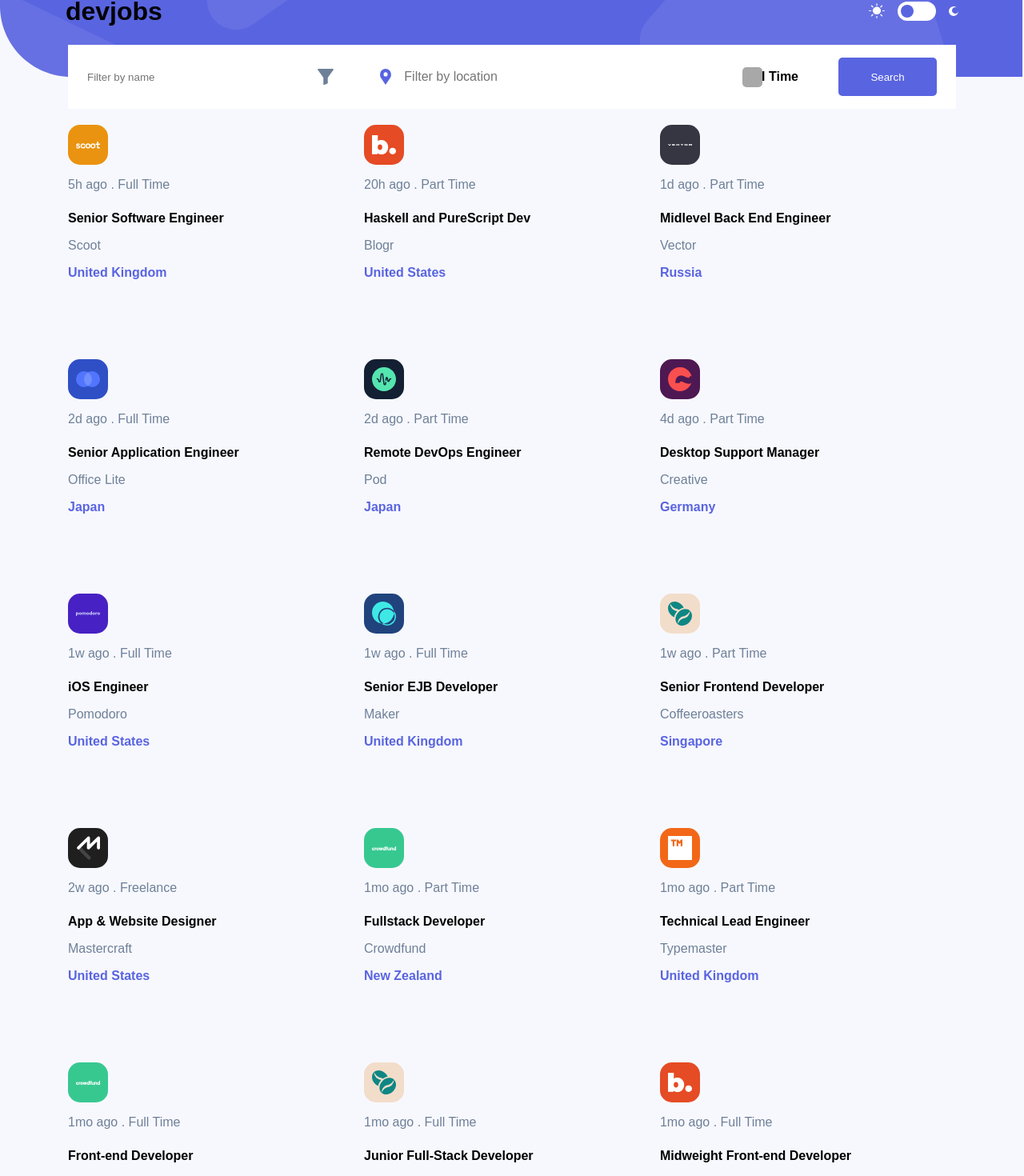
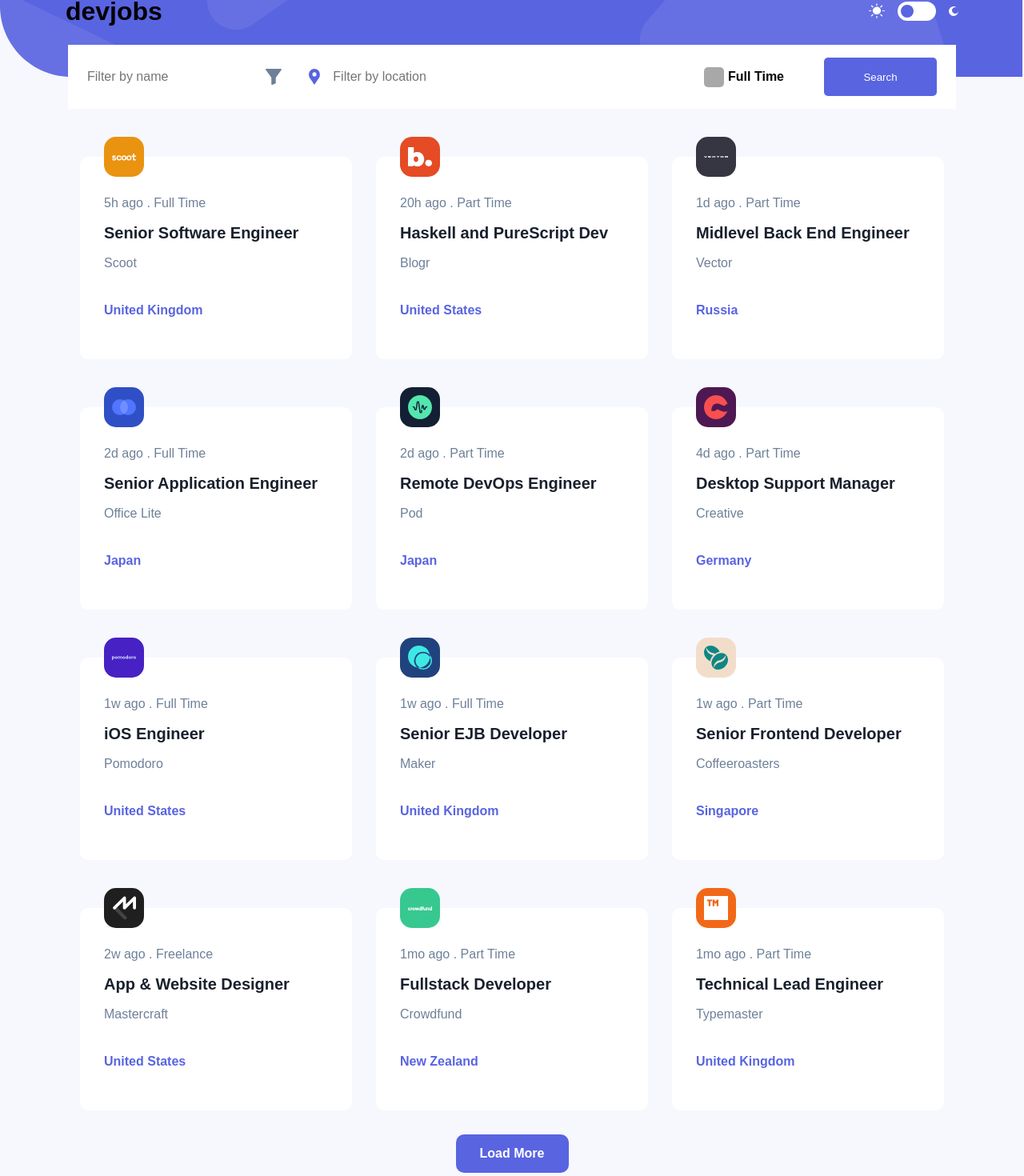
Before and after one commit to Cvellle/Dev-Jobs-Quantox, a React (Create React App) app: page / in a window 1280 px wide. Shown: the part 46-1516 px from the top of the page at 80% size. Built offline with nearby package versions, Linux system fonts and the light colour scheme.

Commit message:
load more and multiple filter finished

```diff
--- a/src/App.css
+++ b/src/App.css
@@ -283,7 +283,7 @@
 }
 @media screen and (min-width: 768px) {
   .jobs .wrapper .search-bar .left {
-    flex: 0 0 33%;
+    flex: 0 0 25%;
     margin-top: 0;
   }
 }
@@ -292,6 +292,16 @@
   align-items: center;
   justify-content: space-between;
   width: 100%;
+}
+.jobs .wrapper .search-bar .left div input {
+  font-size: 16px;
+  line-height: 20px;
+  height: 100%;
+}
+@media screen and (min-width: 768px) {
+  .jobs .wrapper .search-bar .left div input {
+    width: 17.4479166667vw;
+  }
 }
 .jobs .wrapper .search-bar .left div span {
   display: inline-block;
@@ -324,6 +334,7 @@
     width: unset;
     background-color: transparent;
     display: block;
+    padding: 0 24px 0 0;
   }
 }
 .jobs .wrapper .search-bar .right .inner-wrapper {
@@ -370,8 +381,12 @@
 .jobs .wrapper .search-bar .right .inner-wrapper .location input {
   font-size: 16px;
   line-height: 20px;
-  height: 72px;
-  width: 22.3958333333vw;
+  height: 80px;
+}
+@media screen and (min-width: 768px) {
+  .jobs .wrapper .search-bar .right .inner-wrapper .location input {
+    width: 17.4479166667vw;
+  }
 }
 .jobs .wrapper .search-bar .right .inner-wrapper .full-time {
   height: 19.2vw;
@@ -388,6 +403,7 @@
     width: auto;
     height: auto;
     margin-left: auto;
+    margin-right: 10px;
   }
 }
 @media screen and (min-width: 1280px) {
@@ -400,6 +416,11 @@
     display: none;
   }
 }
+@media screen and (min-width: 768px) {
+  .jobs .wrapper .search-bar .right .inner-wrapper .full-time span.text {
+    margin: 0 0 0 30px;
+  }
+}
 .jobs .wrapper .search-bar .right .inner-wrapper button {
   width: 100%;
   height: 50px;
@@ -410,31 +431,44 @@
 }
 @media screen and (min-width: 768px) {
   .jobs .wrapper .search-bar .right .inner-wrapper button {
-    width: 123px;
+    width: 80px;
     height: 48px;
     margin-top: unset;
+  }
+}
+@media screen and (min-width: 1280px) {
+  .jobs .wrapper .search-bar .right .inner-wrapper button {
+    width: 141px;
+    height: 48px;
   }
 }
 .jobs .wrapper .list-wrapper {
   display: flex;
   flex-wrap: wrap;
-  justify-content: safe;
+  padding-top: 30px;
 }
 .jobs .wrapper .list-wrapper .list-item {
   flex: 100%;
   margin: 20px 0;
   border-radius: 5px;
+  background-color: #fff;
+  border-radius: 10px;
+  padding: 30px;
 }
 @media screen and (min-width: 768px) {
   .jobs .wrapper .list-wrapper .list-item {
-    flex: 50%;
+    flex: 0 0 calc(50% - 30px);
+    margin: 30px 15px;
     height: 253px;
   }
 }
 @media screen and (min-width: 1280px) {
   .jobs .wrapper .list-wrapper .list-item {
-    flex: 0 0 33.333%;
+    flex: 0 0 calc(33.333% - 30px);
   }
+}
+.jobs .wrapper .list-wrapper .list-item .img-container {
+  margin-top: -55px;
 }
 .jobs .wrapper .list-wrapper .list-item .img-container .img1 {
   display: block;
@@ -446,11 +480,15 @@
   border-radius: 15px;
 }
 .jobs .wrapper .list-wrapper .list-item .img-container + div {
-  margin-top: 16px;
+  margin-top: 24px;
   color: #6e8098;
 }
 .jobs .wrapper .list-wrapper .list-item h4 {
-  margin-top: 24px;
+  margin-top: 16px;
+  font-weight: bold;
+  font-size: 20px;
+  line-height: 25px;
+  color: #19202d;
 }
 .jobs .wrapper .list-wrapper .list-item h4 + div {
   margin-top: 16px;
@@ -458,7 +496,7 @@
 }
 .jobs .wrapper .list-wrapper .list-item strong {
   display: block;
-  margin-top: 16px;
+  margin-top: 41px;
   color: #5964e0;
   font-weight: 700;
 }
@@ -520,5 +558,21 @@
   -ms-transform: rotate(45deg);
   transform: rotate(45deg);
 }
+.jobs .more {
+  width: 100%;
+}
+.jobs .more button {
+  width: 141px;
+  height: 48px;
+  background-color: #5964e0;
+  border-radius: 10px;
+  color: #fff;
+  font-weight: bold;
+  font-size: 16px;
+  line-height: 20px;
+  margin: auto;
+  display: block;
+  margin-bottom: 100px;
+}
 
 /*# sourceMappingURL=App.css.map */
--- a/src/assets/styles/dashboard.scss
+++ b/src/assets/styles/dashboard.scss
@@ -36,7 +36,7 @@
         margin-bottom: vwm(32);
 
         @include tablet {
-          flex: 0 0 33%;
+          flex: 0 0 25%;
           margin-top: 0;
         }
 
@@ -45,6 +45,16 @@
           align-items: center;
           justify-content: space-between;
           width: 100%;
+
+          input {
+            font-size: 16px;
+            line-height: 20px;
+            height: 100%;
+
+            @include tablet {
+              width: vwt(134);
+            }
+          }
 
           span {
             display: inline-block;
@@ -64,7 +74,6 @@
         left: 0;
         height: 100vh;
         width: 100vw;
-        // display: none;
         justify-content: center;
         align-content: center;
         align-items: center;
@@ -80,6 +89,7 @@
           width: unset;
           background-color: transparent;
           display: block;
+          padding: 0 24px 0 0;
         }
 
         & .inner-wrapper {
@@ -125,8 +135,11 @@
             input {
               font-size: 16px;
               line-height: 20px;
-              height: 72px;
-              width: vwt(172);
+              height: 80px;
+
+              @include tablet {
+                width: vwt(134);
+              }
             }
           }
 
@@ -144,6 +157,7 @@
               width: auto;
               height: auto;
               margin-left: auto;
+              margin-right: 10px;
             }
 
             @include desktop {
@@ -153,6 +167,12 @@
             span.only {
               @include tablet {
                 display: none;
+              }
+            }
+
+            span.text {
+              @include tablet {
+                margin: 0 0 0 30px;
               }
             }
           }
@@ -166,9 +186,14 @@
             margin-top: auto;
 
             @include tablet {
-              width: 123px;
+              width: 80px;
               height: 48px;
               margin-top: unset;
+            }
+
+            @include desktop {
+              width: 141px;
+              height: 48px;
             }
           }
         }
@@ -178,23 +203,28 @@
     & .list-wrapper {
       display: flex;
       flex-wrap: wrap;
-      justify-content: safe;
+      padding-top: 30px;
 
       & .list-item {
         flex: 100%;
         margin: 20px 0;
         border-radius: 5px;
+        background-color: #fff;
+        border-radius: 10px;
+        padding: 30px;
 
         @include tablet {
-          flex: 50%;
+          flex: 0 0 calc(50% - 30px);
+          margin: 30px 15px;
           height: 253px;
         }
 
         @include desktop {
-          flex: 0 0 33.333%;
+          flex: 0 0 calc(33.333% - 30px);
         }
 
         & .img-container {
+          margin-top: calc(-55px);
           & .img1 {
             display: block;
             height: 50px;
@@ -206,12 +236,16 @@
           }
         }
         & .img-container + div {
-          margin-top: 16px;
+          margin-top: 24px;
           color: #6e8098;
         }
 
         h4 {
-          margin-top: 24px;
+          margin-top: 16px;
+          font-weight: bold;
+          font-size: 20px;
+          line-height: 25px;
+          color: #19202d;
         }
 
         h4 + div {
@@ -221,7 +255,7 @@
 
         & strong {
           display: block;
-          margin-top: 16px;
+          margin-top: 41px;
           color: #5964e0;
           font-weight: 700;
         }
@@ -301,4 +335,22 @@
     -ms-transform: rotate(45deg);
     transform: rotate(45deg);
   }
+
+  & .more {
+    width: 100%;
+
+    & button {
+      width: 141px;
+      height: 48px;
+      background-color: #5964e0;
+      border-radius: 10px;
+      color: #fff;
+      font-weight: bold;
+      font-size: 16px;
+      line-height: 20px;
+      margin: auto;
+      display: block;
+      margin-bottom: 100px;
+    }
+  }
 }
--- a/src/features/jobsList/components/jobsList.js
+++ b/src/features/jobsList/components/jobsList.js
@@ -1,30 +1,40 @@
-import React, { useEffect, useState } from "react";
+import React, { useState } from "react";
 
 import { Store } from "../../../store/store";
-import { getData } from "../api/getJobs";
 
 const JobsList = () => {
   const { state, dispatch } = React.useContext(Store);
+  const [sliceList, setSliceList] = useState(12);
 
-  // useEffect(() => {
-
-  // }, []);
+  // increment slice of jobs array
+  const loadMore = () => {
+    setSliceList(sliceList + 6);
+  };
 
   return (
     <div className="list-wrapper">
-      {state.jobsData.map((el) => {
-        return <ListItem key={el.id.toString()} elData={el} />;
-      })}
+      {(!state.search ? state.jobsData : state.filtered)
+        .slice(0, sliceList)
+        .map((el) => {
+          return <ListItem key={el.id.toString()} elData={el} />;
+        })}
+      <div className="more">
+        {(state.filtered.length === 0 || state.filtered.length === state.jobsData.length) && sliceList < state.jobsData.length && <button onClick={loadMore}>Load More</button>}
+      </div>
     </div>
   );
 };
+
 const ListItem = ({ elData }) => {
   return (
     <div className="list-item">
       <div className="img-container">
         <span
           className="img1"
-          style={{ backgroundColor: elData.logoBackground, backgroundImage: "url(" + elData.logo + ")"}}
+          style={{
+            backgroundColor: elData.logoBackground,
+            backgroundImage: "url(" + elData.logo + ")",
+          }}
         ></span>
       </div>
       <div>
--- a/src/features/jobsList/components/searchBar.js
+++ b/src/features/jobsList/components/searchBar.js
@@ -4,13 +4,6 @@
 
 const SearchBar = () => {
   const { state, dispatch } = useContext(Store);
-  const [filtered, setFiltered] = useState([]);
-  const [filterBy, setFilterBy] = useState({
-    contract: false,
-    name: "",
-    location: "",
-    lastFiltered: "",
-  });
 
   const addFilter = (e) => {
     const current = e.currentTarget;
@@ -19,25 +12,22 @@
         ? "Full Time"
         : ""
       : current.value;
-    setFilterBy({
-      ...filterBy,
-      [current.name]: newFilter,
-      lastFiltered: current.name,
-    });
-    return filterBy;
-  };
 
-  useEffect(() => {
     dispatch({
       type: "NEW_FILTER",
       payload: {
-        filterProp: filterBy?.lastFiltered,
-        filterBy:
-          filterBy?.lastFiltered &&
-          filterBy[filterBy.lastFiltered].toLowerCase(),
+        filterProp: current.name,
+        filterBy: newFilter.toLowerCase(),
       },
     });
-  }, [filterBy]);
+  };
+
+  const startSearch = () => {
+    dispatch({
+      type: "SET_SEARCH",
+      payload: true
+    });
+  };
 
   useEffect(() => {
     dispatch({
@@ -45,15 +35,16 @@
     });
   }, [state.filterState.filtered]);
 
-  useEffect(() => {
-    console.log(state.filtered);
-  }, [state.filtered]);
-
   return (
     <div className="search-bar">
       <div className="left">
         <div className="name">
-          <input placeholder="Filter by name" onInput={addFilter} type="text" name="name" />
+          <input
+            placeholder="Filter by name"
+            onInput={addFilter}
+            type="text"
+            name="position, company"
+          />
           <span className="icon1"></span>
         </div>
       </div>
@@ -75,10 +66,11 @@
               defaultChecked={false}
               name="contract"
             />
-            Full Time <span className="only">Only</span>
+            <span className="text">Full Time</span>
+            <span className="only">Only</span>
             <span className="checkmark"></span>
           </label>
-          <button>Search</button>
+          <button onClick={startSearch}>Search</button>
         </div>
       </div>
     </div>
--- a/src/store/store.js
+++ b/src/store/store.js
@@ -8,80 +8,18 @@
   toFilter: [],
   filtered: [],
   filterState: {
-    filterBy: {
-      contract: "",
-      name: "",
-      location: "",
-    },
+    filterBy: {},
     filtered: [],
   },
+  search: false
 };
 
 const reducer = (state, action) => {
   switch (action.type) {
     case "FETCH":
       return { ...state, jobsData: action.payload, toFilter: action.payload };
-    case "FILTER":
-      let filterArray =
-        state.filtered.length > 0 ? state.filtered : state.toFilter;
-      let returnValue =
-        action.payload.filterBy.length === 0
-          ? {
-              ...state,
-              filtered: state.toFilter,
-            }
-          : {
-              ...state,
-              filtered: filterArray.filter((el, i) => {
-                return el[action.payload.filterProp]
-                  .toLowerCase()
-                  .includes(action.payload.filterBy);
-              }),
-            };
-      return returnValue;
-    case "SET_FILTERED":
-      const newFilter = () => {
-        let filteredArray = state.toFilter.filter((job) => {
-          console.log(job);
-          if (
-            job["contract"] &&
-            !job["contract"]
-              .toLowerCase()
-              .includes(state.filterState.filterBy["contract"])
-          ) {
-            return false;
-          }
-
-          if (
-            job["position"] &&
-            !job["position"]
-              .toLowerCase()
-              .includes(state.filterState.filterBy["name"])
-          ) {
-            console.log(state.filterState.filterBy["name"]);
-            return false;
-          }
-
-          if (
-            job["location"] &&
-            !job["location"]
-              .toLowerCase()
-              .includes(state.filterState.filterBy["location"])
-          ) {
-            return false;
-          }
-
-          return true;
-        });
-
-        return filteredArray;
-      };
-
-      return {
-        ...state,
-        filtered: newFilter(),
-      };
     case "NEW_FILTER":
+      // spread filterBy in state with new values
       return {
         ...state,
         filterState: {
@@ -97,6 +35,43 @@
           }),
         },
       };
+    case "SET_FILTERED":
+      const newFilter = () => {
+        let filters = state.filterState.filterBy;
+        let filteredArray = state.toFilter.filter((job) => {
+          // check if filter object keys are single ar multi values
+          for (const f in filters) {
+            let arrayCheck = f.split(", ").length > 1;
+            if (
+              filters[f] &&
+              !arrayCheck &&
+              !job[f].toLowerCase().includes(filters[f].toLowerCase())
+            ) {
+              return false;
+            }
+
+            if (filters[f] && arrayCheck) {
+              let matchArray = f.split(", ");
+              let matchBoolean = matchArray.some((someEl) =>
+                job[someEl].toLowerCase().includes(filters[f].toLowerCase())
+              );
+              if (!matchBoolean) {
+                return false;
+              }
+            }
+          }
+          return true;
+        });
+
+        return filteredArray;
+      };
+
+      return {
+        ...state,
+        filtered: newFilter(),
+      };
+    case "SET_SEARCH":
+      return { ...state, search: action.payload };
     default:
       return state;
   }
```
Also changed, not shown: public/index.html (line endings or trailing spaces), 16 other files (tests, documents, lock files or other folders).
